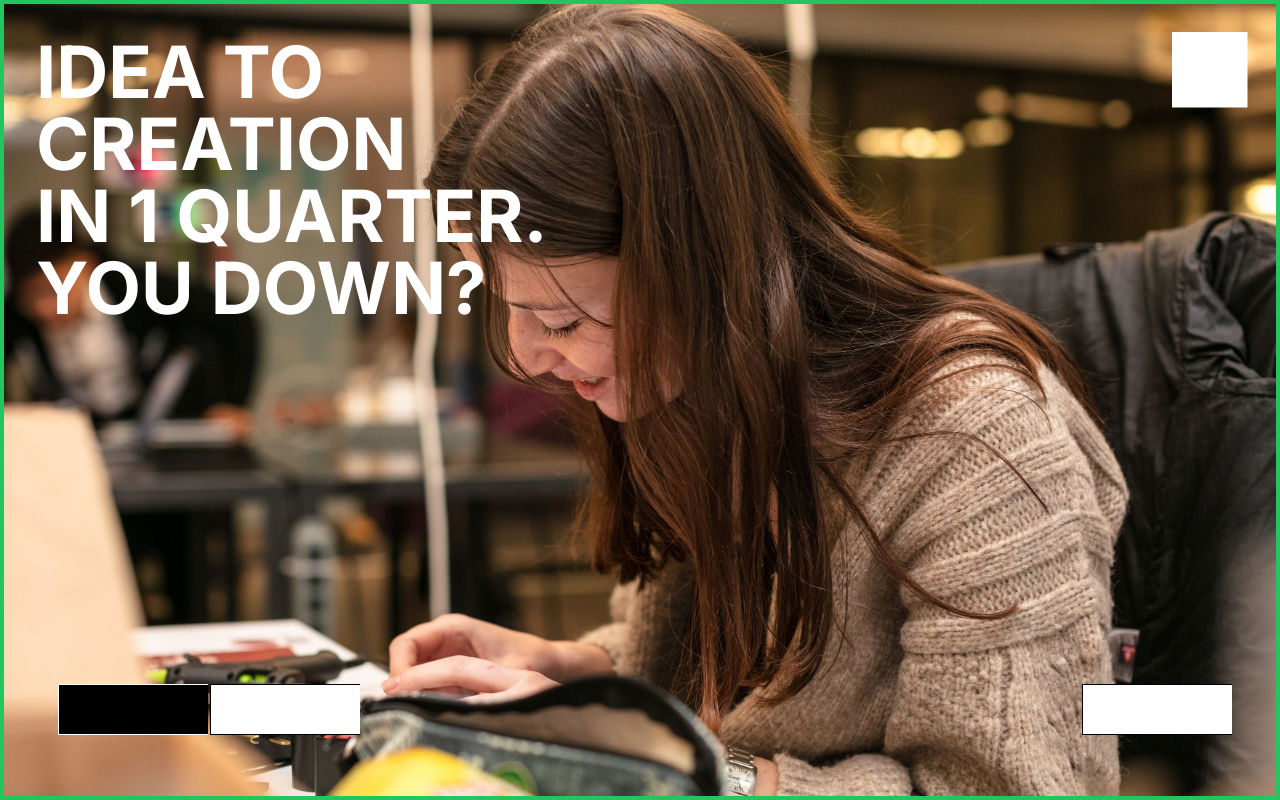
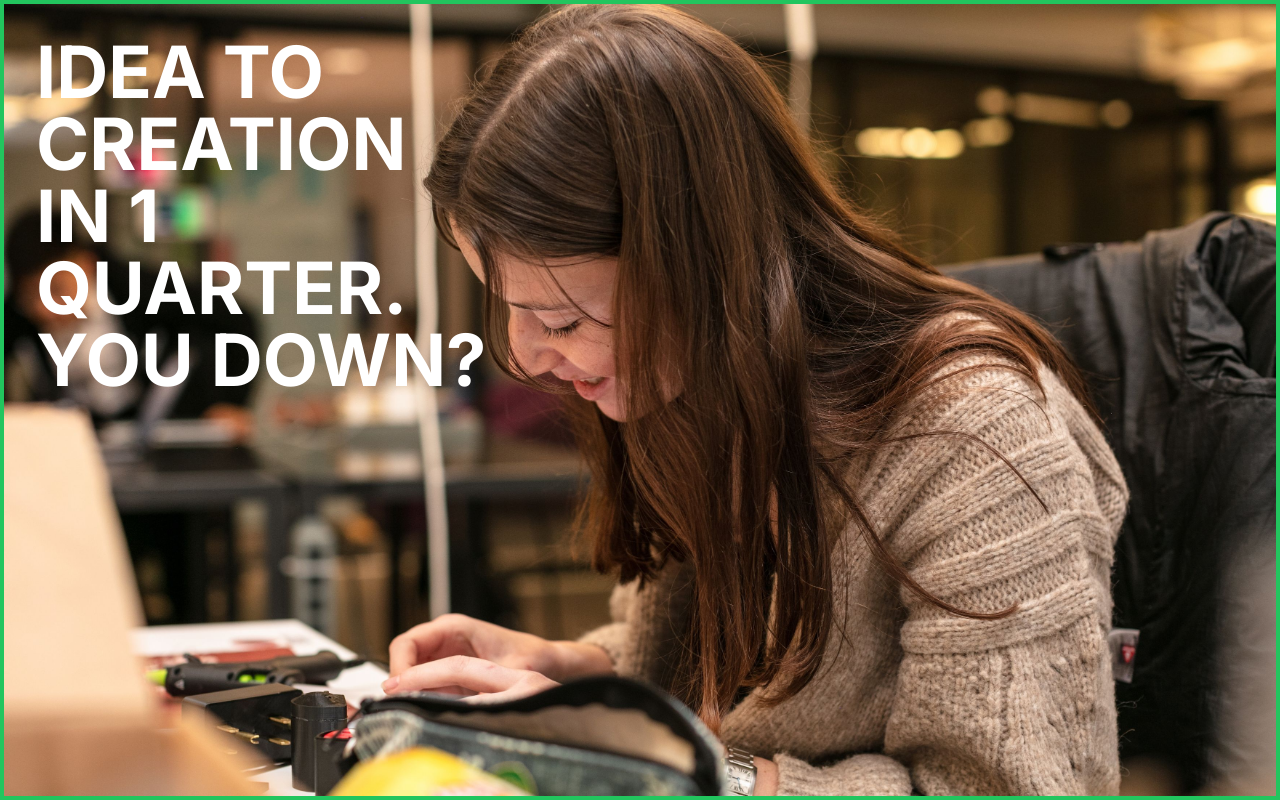
Before and after one commit to The-Garage-at-Northwestern/the-garage-launchpad, a Next.js app: page / in a window 1280 px wide. Shown: the top 800 px of the page. Built offline with nearby package versions, Linux system fonts and the light colour scheme.

Commit message:
removed svg placeholders

```diff
--- a/app/page.tsx
+++ b/app/page.tsx
@@ -23,7 +23,7 @@ export default function Home() {
         </div>
 
         {/* Landing Copy */}
-        <div className="w-1/2 top-8 left-8 relative">
+        <div className="w-2/5 top-8 left-8 relative">
           <h1 className="text-7xl font-bold text-white">IDEA TO CREATION</h1>
           <h1 className="text-7xl font-bold text-white">
             {" "}
@@ -31,90 +31,6 @@ export default function Home() {
           </h1>
         </div>
       </section>
-
-      {/* SVG square in top-right hand corner */}
-      <svg
-        className="absolute top-8 right-2 z-[-1]"
-        width="100"
-        height="100"
-        viewBox="0 0 100 100"
-        fill="none"
-        xmlns="http://www.w3.org/2000/svg"
-      >
-        {/* Top right rectangle */}
-        <rect
-          x="0"
-          y="0"
-          width="75"
-          height="75"
-          rx="0"
-          stroke="#FFFFFF"
-          fill="#FFFFFF"
-        />
-      </svg>
-
-      {/* SVG square in bottom-right hand corner */}
-      <svg
-        className="absolute bottom-4 right-12 z-[-1]"
-        width="200"
-        height="100"
-        viewBox="0 0 100 100"
-        fill="none"
-        xmlns="http://www.w3.org/2000/svg"
-      >
-        {/* Bottom right rectangle */}
-        <rect
-          x="0.5"
-          y="0.5"
-          width="200"
-          height="50"
-          rx="0"
-          stroke="#000000"
-          fill="#FFFFFF"
-        />
-      </svg>
-
-      {/* SVG square in bottom-left hand corner */}
-      <svg
-        className="absolute bottom-4 left-2 z-[-1]"
-        width="200"
-        height="100"
-        viewBox="0 0 100 100"
-        fill="none"
-        xmlns="http://www.w3.org/2000/svg"
-      >
-        {/* Bottom left rectangle */}
-        <rect
-          x="0.5"
-          y="0.5"
-          width="200"
-          height="50"
-          rx="0"
-          stroke="#FFFFFF"
-          fill="#000000"
-        />
-      </svg>
-
-      {/* SVG square in bottom-left hand corner */}
-      <svg
-        className="absolute bottom-4 left-40 z-[-1]"
-        width="200"
-        height="100"
-        viewBox="0 0 100 100"
-        fill="none"
-        xmlns="http://www.w3.org/2000/svg"
-      >
-        {/* Bottom left rectangle */}
-        <rect
-          x="0.5"
-          y="0.5"
-          width="200"
-          height="50"
-          rx="0"
-          stroke="#000000"
-          fill="#FFFFFF"
-        />
-      </svg>
 
       {/* ############################################################################## */}
       {/* A separate section below the carousels for explanation of the program */}
```
